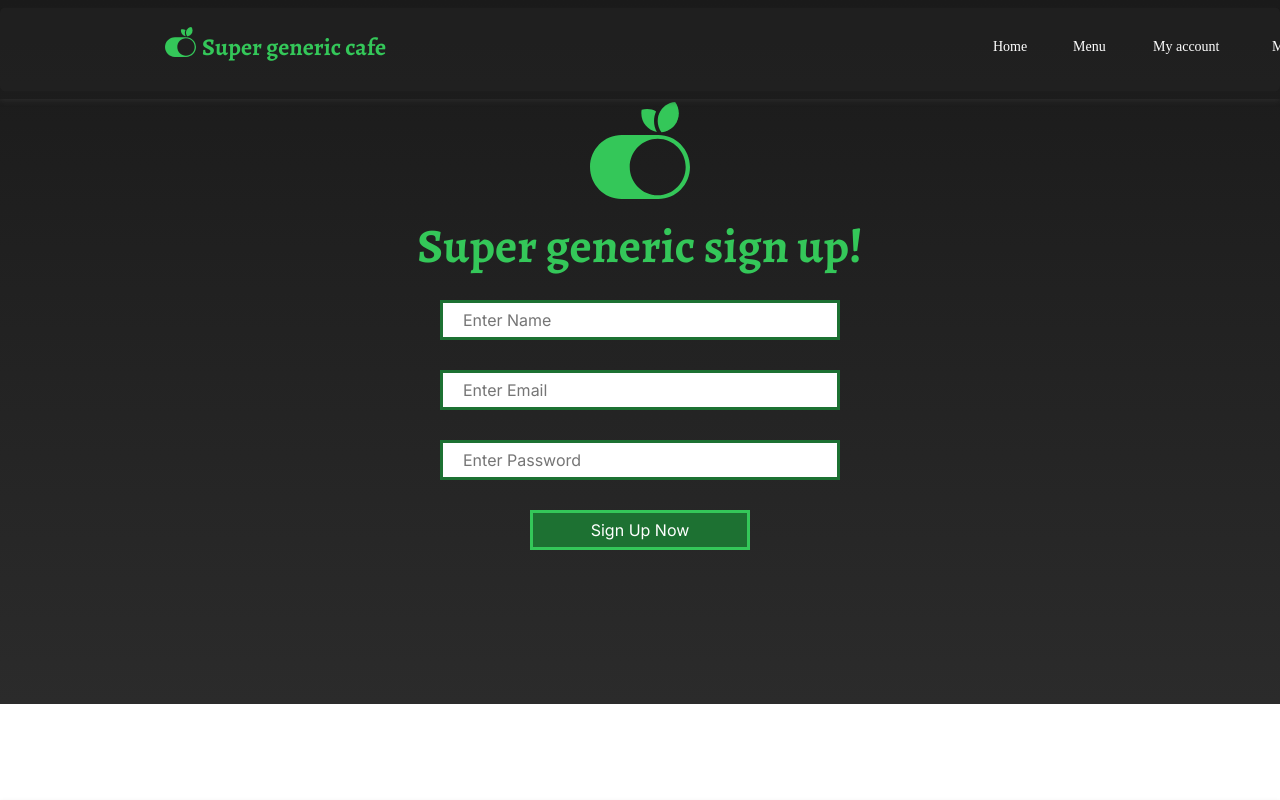
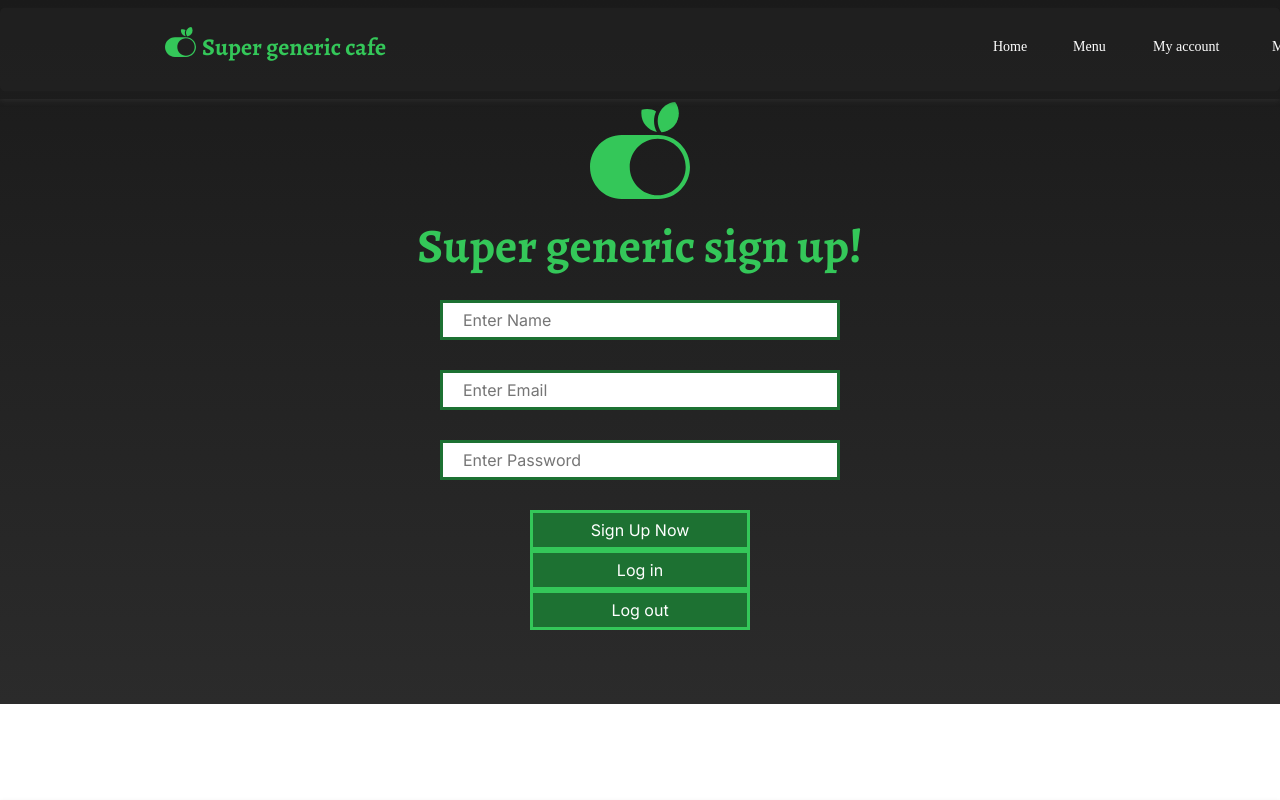
Before and after one commit to MatthewHummel/CSI3370_Project, a Vue app: page /signup in a window 1280 px wide. Shown: the top 800 px of the page. Built offline with nearby package versions, Linux system fonts and the light colour scheme; a web font is replaced by a local one; what @lottiefiles/vue-lottie-player would draw is missing.

Commit message:
Added a log in and log out button

```diff
--- a/src/views/SignUp.vue
+++ b/src/views/SignUp.vue
@@ -12,6 +12,8 @@
         <input type="text" placeholder="Enter Email" />
         <input type="password" placeholder="Enter Password" />
         <button>Sign Up Now</button>
+        <button>Log in</button>
+        <button>Log out</button>
     </div>
 
 
```
